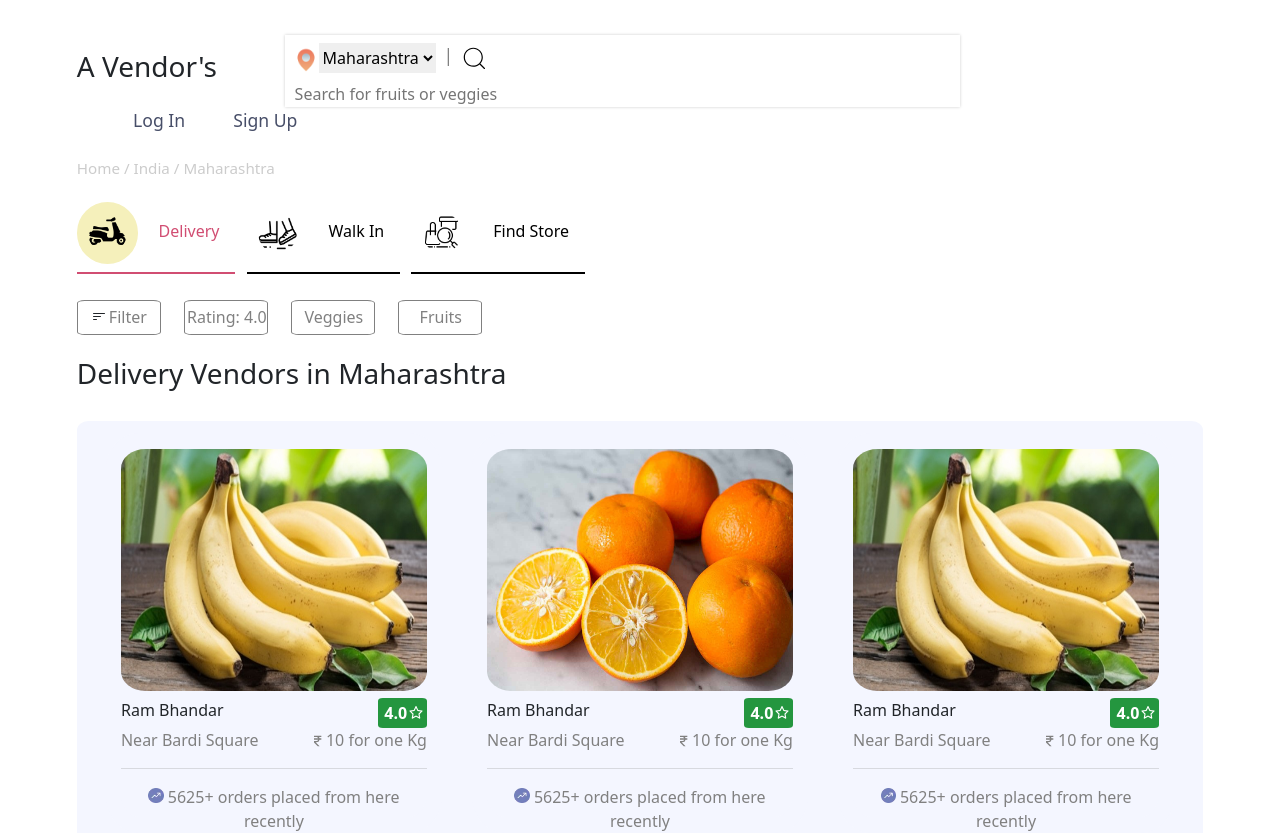
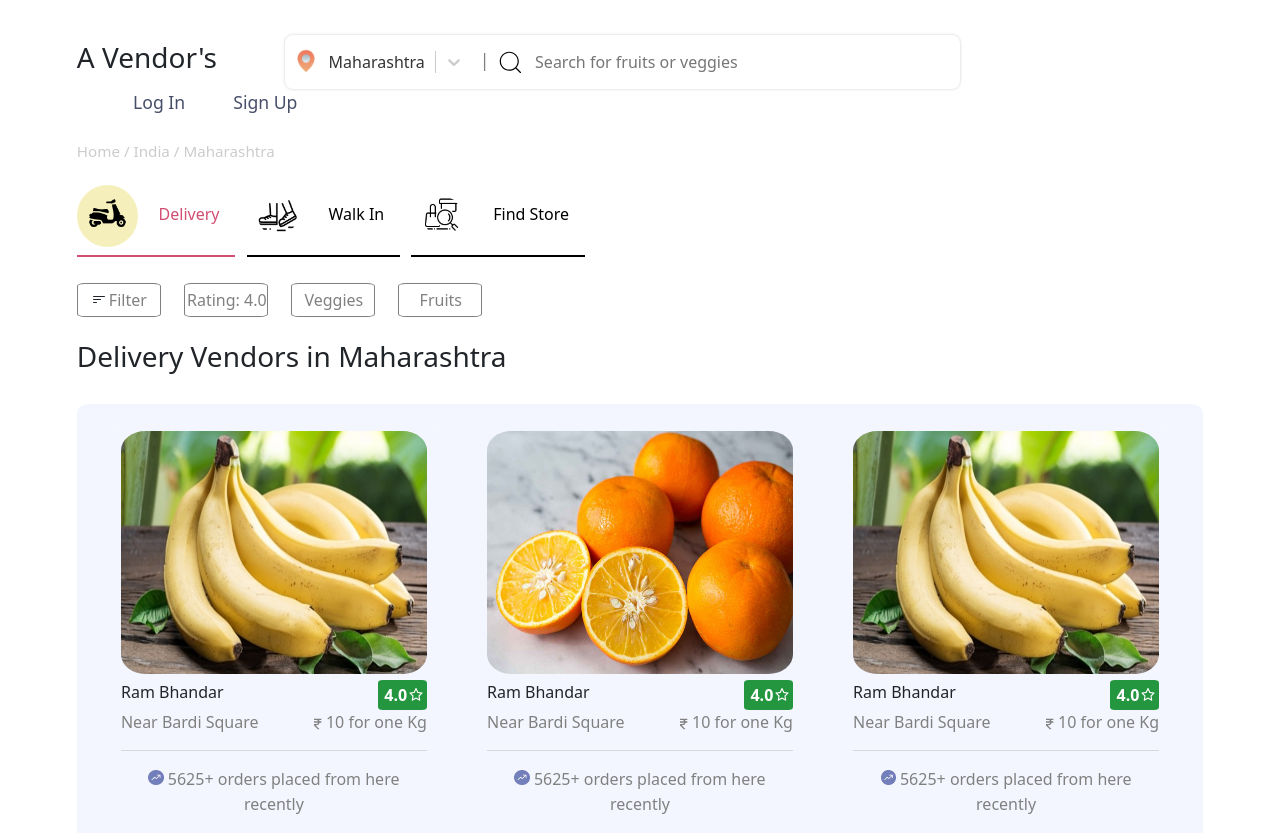
Before and after one commit to Aekshant/fruitvendor, a React (Create React App) app in the folder frontend/: page /home in a window 1280 px wide. Shown: the top 833 px of the page. Built offline with nearby package versions, Linux system fonts and the light colour scheme; the HTML template or start-up script is replaced by a standard one.

Commit message:
done with state list on hom,e

```diff
--- a/frontend/package.json
+++ b/frontend/package.json
@@ -16,6 +16,7 @@
     "react-icons": "^4.8.0",
     "react-router-dom": "^6.11.1",
     "react-scripts": "5.0.1",
+    "react-select": "^5.7.3",
     "web-vitals": "^2.1.4",
     "yup": "^1.1.1"
   },
--- a/frontend/src/App.js
+++ b/frontend/src/App.js
@@ -4,6 +4,7 @@ import { LandingPage } from "./componets/LandingPage"
 import 'bootstrap/dist/css/bootstrap.min.css';
 import 'bootstrap/dist/js/bootstrap.bundle.min';
 import HomePage from './componets/HomePage';
+import Demo from "./componets/assets/Demo"
 
 function App() {
   return (
@@ -12,6 +13,7 @@ function App() {
         <Routes>
           <Route path='/' element={ <LandingPage/> } />
           <Route path='/home' element={ <HomePage/> } />
+          <Route path='/demo' element={ <Demo/> } />
         </Routes>
       </Router>
     </div>
--- a/frontend/src/componets/HomePage.css
+++ b/frontend/src/componets/HomePage.css
@@ -15,6 +15,9 @@
 .homePageSearchBar{
   width: 60%;
   box-shadow: 0 0 3px #ccc;
+  align-items: center;
+  border-radius: 8px;
+  display: flex;
   align-items: center;
 }
 
--- a/frontend/src/componets/HomePage.js
+++ b/frontend/src/componets/HomePage.js
@@ -62,14 +62,12 @@ const HomePage = () => {
         <InlineContainer style={{ flex:1, marginTop: "1%", alignItems: "center" }} >
             <div className="homePageTitle" ><h3>A Vendor's</h3></div>
             <div className="homePageSearchBar" >
-                <InlineContainer style={{ alignItems: "center" }}>
-                    <SelectBox name="search" options={[ { value: "a1", name: "A1", key: "1"  } ]}/>
-                    <h6 style={{ color:"grey", paddingTop: ".6%", fontSize: "1.1rem", marginRight: "1%" }}>|</h6>
-                    <IconContext.Provider value={{ color: 'black', size: '1.8rem' }}>
-                    <CiSearch/>
-                    </IconContext.Provider>
-                    <input type="search" className="inputIconBox" placeholder='Search for fruits or veggies' style={{ border: "0", width: "70%", marginTop: "0", marginLeft: ".5rem" }} />
-                </InlineContainer>
+                <SelectBox name="search" options={[ { value: "a1", name: "A1", key: "1"  } ]}/>
+                <h6 style={{ color:"grey", paddingTop: ".6%", fontSize: "1.1rem", marginRight: "1%" }}>|</h6>
+                <IconContext.Provider value={{ color: 'black', size: '1.8rem' }}>
+                <CiSearch/>
+                </IconContext.Provider>
+                <input type="search" className="inputIconBox" placeholder='Search for fruits or veggies' style={{ border: "0", width: "60%", marginTop: "0", marginLeft: ".5rem" }} />
             </div>
             <div className="homePageNavButton">
                 <span onClick={ ()=> { handleTransparent( true ) } }>Log In</span>
--- a/frontend/src/componets/assets/Demo.js
+++ b/frontend/src/componets/assets/Demo.js
@@ -1,21 +1,25 @@
-import React from 'react';
-import { BiSearchAlt } from 'react-icons/bi';
-import { InlineContainer } from "../tools/InlineContainer"
+import React, { useState } from 'react';
+import Select from 'react-select';
 
-export const Demo = ( props ) => {
+const options = [
+  { value: 'chocolate', label: 'Chocolate' },
+  { value: 'strawberry', label: 'Strawberry' },
+  { value: 'vanilla', label: 'Vanilla' },
+];
+
+export default function App() {
+  const [selectedOption, setSelectedOption] = useState(null);
+  const clickHandle = ( Selected ) => {
+    console.log( Selected.value );
+  }
 
   return (
-    <div>
-      { props.title ? <label for={ props.name }>{props.title}</label> : null }
-
-      <InlineContainer>
-        <BiSearchAlt/>
-        <select name={ props.name } id={ props.name } className='form-control rounded' style={{ borderLeftWidth: "0" }}>
-          <option selected="selected"></option>
-          { Array.isArray( props.options ) ? props.options.map( option => <option value= { option.value } >{ option.name }</option> ) : null }
-        </select>
-      </InlineContainer>
-
+    <div className="App">
+      <Select
+        defaultValue={selectedOption}
+        onChange={clickHandle}
+        options={options}
+      />
     </div>
   );
 }
--- a/frontend/src/componets/assets/Footer.css
+++ b/frontend/src/componets/assets/Footer.css
@@ -1,7 +1,6 @@
 .footer {
     display: flex;
     flex-direction: column;
-    background-color: #F0F0F0;
     margin-top: auto;
     padding: 2rem;
   }
--- a/frontend/src/componets/tools/SelectBox.js
+++ b/frontend/src/componets/tools/SelectBox.js
@@ -1,16 +1,44 @@
-import React from 'react'
+import React, { useState } from 'react'
 import "./SelectBox.css"
+import Select from 'react-select';
 import { InlineContainer } from "../tools/InlineContainer"
 
+const options = [
+  { value: 'chocolate', label: 'Chocolate' },
+  { value: 'strawberry', label: 'Strawberry' },
+  { value: 'vanilla', label: 'Vanilla' },
+];
+
 const SelectBox = ( props ) => {
+  const [selectedOption, setSelectedOption] = useState({ value: 'maharashtra', label: 'Maharashtra' });
+  const clickHandle = ( Selected ) => {
+    console.log( Selected.value );
+  }
+  const SelectBoxStyle = {
+    control : ( base ) => ( {
+      ...base,
+      border: 0,
+      boxShadow: 'none'
+    }),
+    options : ( base ) => ({
+      ...base
+    })
+  }
   return (
     <div style={{ }}>
       <InlineContainer style={{ flexWrap: "unset", backgroundColor: "white", padding : ".5rem", borderRadius: ".8rem 0 0 .8rem" }}>
           <img src='./gps.png' alt='gps' width="26rem" height="1%" style={{ marginTop: "2.4%" }}/>
-          <select name={ props.name } id={ props.name } key={ props.key } className='inputIconBox' style={{ border: "0" }} defaultValue={'DEFAULT'}>
-            <option value="DEFAULT" disabled>Maharashtra</option>
-            { Array.isArray( props.options ) ? props.options.map( ( option, index ) => <option key={ index } value= { option.value } >{ option.name }</option> ) : null }
-          </select>
+          <Select styles={ {
+            control : ( base ) => ( {
+              ...base,
+              border: 0,
+              boxShadow: 'none'
+            })
+          } }
+            defaultValue={selectedOption}
+            onChange={clickHandle}
+            options={options}
+          />
       </InlineContainer>
     </div>
   )
```
Also changed, not shown: 1 other file (tests, documents, lock files or other folders).
